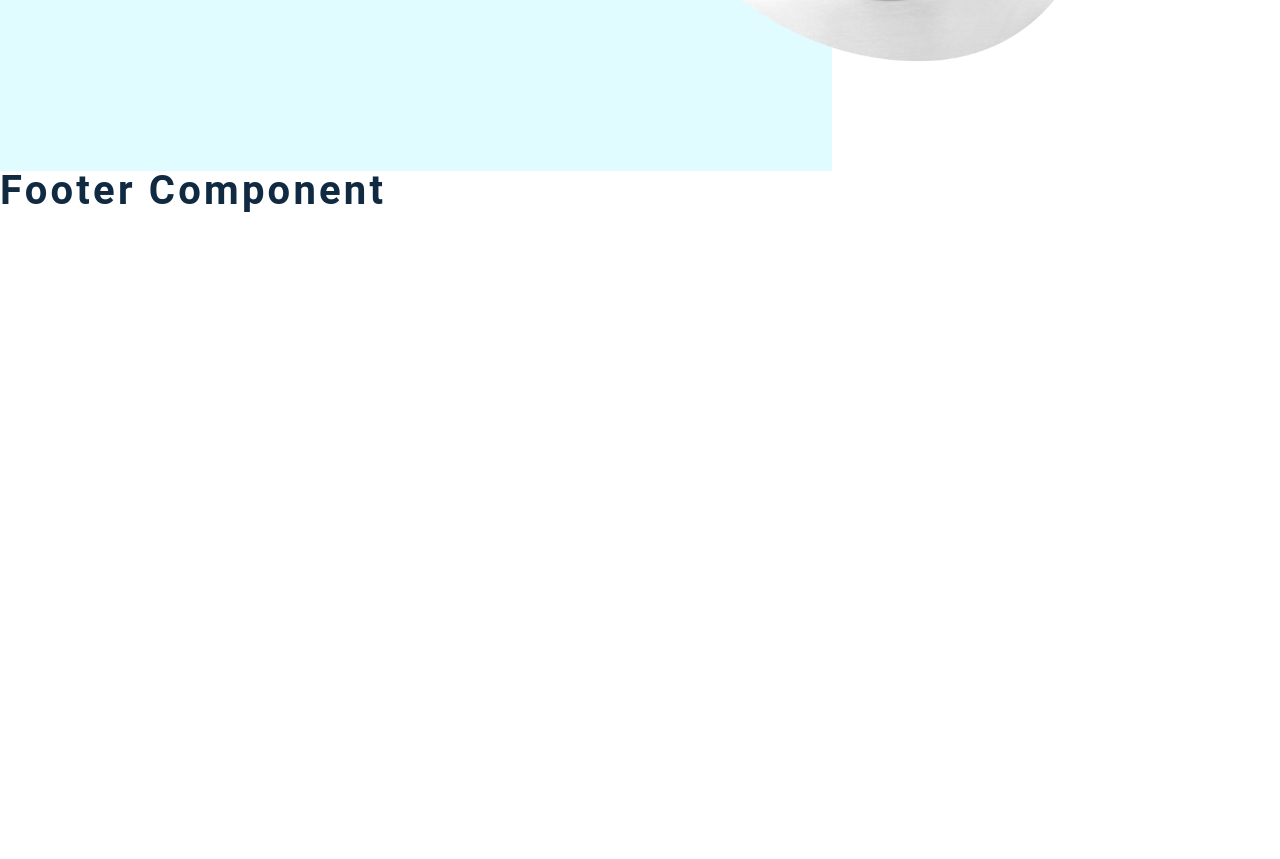
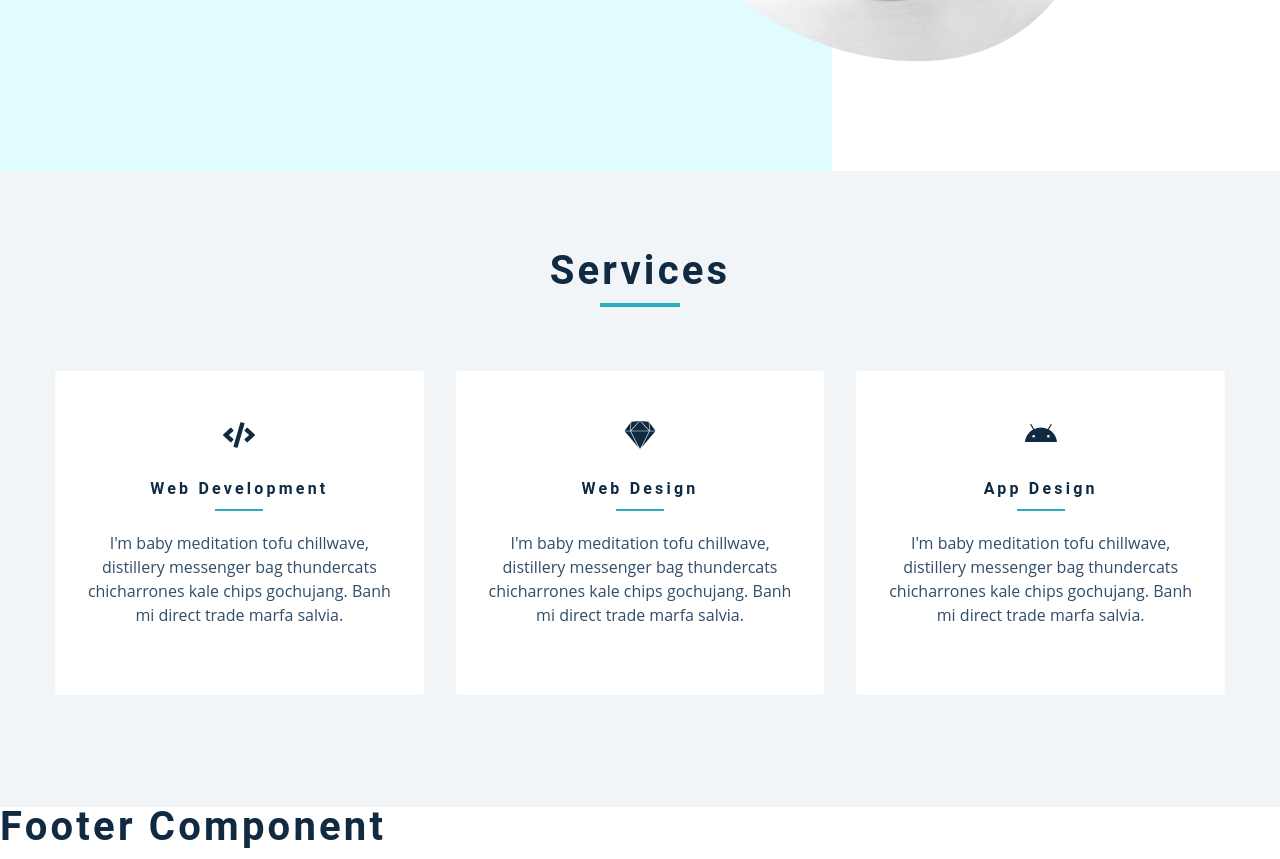
Before and after one commit to misiekhardcore/gatsby_portfolio, a Gatsby site: page / in a window 1280 px wide. Shown: the part 629-1488 px from the top of the page. Before the commit the page ends 852 px from the top, so only its background shows below. Built offline with nearby package versions, Linux system fonts and the light colour scheme; Gatsby itself is replaced by a stand-in of ours.

Commit message:
services section

```diff
--- a/src/components/Services.js
+++ b/src/components/Services.js
@@ -2,7 +2,21 @@ import React from "react"
 import Title from "./Title"
 import services from "../constants/services"
 const Services = () => {
-  return <h2>services component</h2>
+  return (
+    <section className="section bg-grey">
+      <Title title="services" />
+      <div className="section--center services--center">
+        {services.map(({ id, icon, title, text }) => (
+          <article className="service">
+            {icon}
+            <h4>{title}</h4>
+            <div className="underline"></div>
+            <p>{text}</p>
+          </article>
+        ))}
+      </div>
+    </section>
+  )
 }
 
 export default Services
--- a/src/components/Title.js
+++ b/src/components/Title.js
@@ -1,7 +1,12 @@
 import React from "react"
 
-const Title = () => {
-  return <h2>title component</h2>
+const Title = ({ title }) => {
+  return (
+    <div className="section__title">
+      <h2>{title || "title"}</h2>
+      <div className="underline"></div>
+    </div>
+  )
 }
 
 export default Title
--- a/src/constants/services.js
+++ b/src/constants/services.js
@@ -3,19 +3,19 @@ import { FaCode, FaSketch, FaAndroid } from "react-icons/fa"
 export default [
   {
     id: 1,
-    icon: <FaCode className="service-icon" />,
+    icon: <FaCode className="service__icon" />,
     title: "web development",
     text: `I'm baby meditation tofu chillwave, distillery messenger bag thundercats chicharrones kale chips gochujang. Banh mi direct trade marfa salvia.`,
   },
   {
     id: 2,
-    icon: <FaSketch className="service-icon" />,
+    icon: <FaSketch className="service__icon" />,
     title: "web design",
     text: `I'm baby meditation tofu chillwave, distillery messenger bag thundercats chicharrones kale chips gochujang. Banh mi direct trade marfa salvia.`,
   },
   {
     id: 3,
-    icon: <FaAndroid className="service-icon" />,
+    icon: <FaAndroid className="service__icon" />,
     title: "app design",
     text: `I'm baby meditation tofu chillwave, distillery messenger bag thundercats chicharrones kale chips gochujang. Banh mi direct trade marfa salvia.`,
   },
--- a/src/css/main.css
+++ b/src/css/main.css
@@ -178,7 +178,7 @@ p {
   margin-left: auto;
   margin-right: auto;
 }
-.section-title {
+.section__title {
   margin-bottom: 4rem;
   text-align: center;
 }
@@ -495,7 +495,7 @@ Services
   -webkit-transition: var(--transition);
   transition: var(--transition);
 }
-.service-icon {
+.service__icon {
   font-size: 2rem;
   margin-bottom: 1.5rem;
 }
@@ -520,7 +520,7 @@ Services
   background: var(--clr-primary-9);
 }
 @media screen and (min-width: 676px) {
-  .services-center {
+  .services--center {
     display: grid;
     grid-template-columns: 1fr 1fr;
     -webkit-column-gap: 2rem;
@@ -529,7 +529,7 @@ Services
   }
 }
 @media screen and (min-width: 992px) {
-  .services-center {
+  .services--center {
     grid-template-columns: 1fr 1fr 1fr;
   }
 }
@@ -896,7 +896,7 @@ About Page
   margin-bottom: 2rem;
   height: 25rem;
 }
-.about-text .section-title {
+.about-text .section__title {
   margin-bottom: 2rem;
   text-align: left;
 }
--- a/src/pages/index.js
+++ b/src/pages/index.js
@@ -10,6 +10,7 @@ export default () => {
   return (
     <Layout>
       <Hero />
+      <Services />
     </Layout>
   )
 }
```
